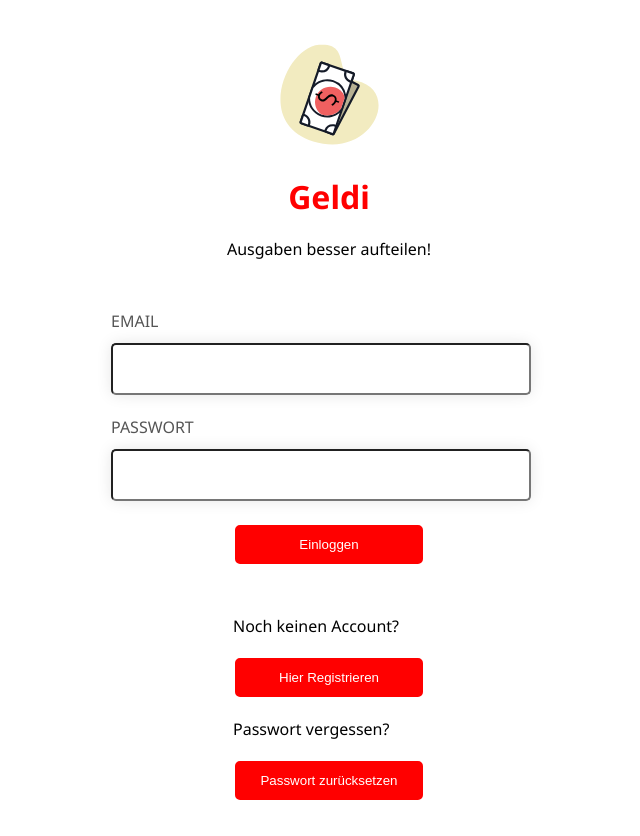
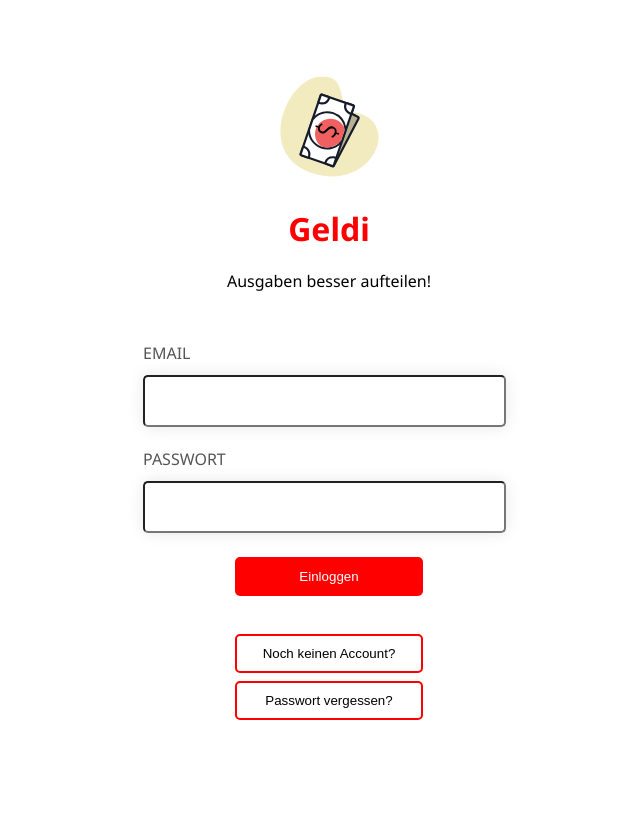
Before and after one commit to julian-kofler/geldi, a Vue app in the folder frontend_v2/: page /signin in a window 1280 px wide. Shown: the whole page, without its empty margins (311-951 px from the left). After the commit the page ends 800 px from the top, so only its background shows below. Built offline with nearby package versions, Linux system fonts and the light colour scheme.

Commit message:
CSS and Login/Registration page adaptions

```diff
--- a/frontend_v2/src/assets/main.css
+++ b/frontend_v2/src/assets/main.css
@@ -24,6 +24,10 @@ h1 {
   color: red;
   text-align: center;
 }
+h2{
+  font: var(--h2);
+  color: red;
+}
 p {
   font: var(--p);
 }
@@ -45,14 +49,12 @@ input, .like-input{
   outline: none;
   width: 90%;
 }
-.like-input {
-  padding: 12px;
-  font-size: 1em;
-  border: none;
-  border-radius: 5px;
-  box-shadow: 0px 0px 15px rgba(0, 0, 0, 0.1);
-  outline: none;
-  width: 100%;
+input:focus, select:focus{
+  border-color: var(--coloraccent);
+}
+select {
+  background-color: white;
+  cursor: pointer;
 }
 /*a label and a input field*/
 .input-field {
@@ -129,11 +131,9 @@ button {
 }
 .bottom-bar-item {
   text-decoration: none;
-  /* color: #444; */
   display: flex;
   flex-direction: column;
   align-items: center;
-
   color: #333;
   padding: 10px; /* Added padding for touch targets */
   transition: color 0.3s; /* Smooth transition for hover effect */
@@ -142,8 +142,6 @@ button {
 .top-bar {
   justify-content: space-between;
   top: 0;
-  /* border-bottom: 2px solid #ccc; */
-
   border-bottom: 2px solid #eaeaea; /* Softer border color */
   background-color: #f8f9fa; /* Consistent with bottom bar */
   box-shadow: 0 2px 4px rgba(0, 0, 0, 0.1); /* Added shadow for depth */
@@ -155,7 +153,7 @@ button {
   margin-top: 60px;
 }
 .content-container {
-  padding: 2.5vw;
+  padding: 5vw;
   display: flex;
   flex-direction: column;
 }
--- a/frontend_v2/src/components/types.ts
+++ b/frontend_v2/src/components/types.ts
@@ -6,7 +6,7 @@ export interface GroupParams {
   }
 
   export interface GroupMember {
-    userId: number; //different in backend: 'id'
+    userId: number;
     nickname: string;
   }
 
--- a/frontend_v2/src/modules/registration/signin.vue
+++ b/frontend_v2/src/modules/registration/signin.vue
@@ -15,14 +15,6 @@ const submit = async () => {
   } catch (error) {
     alert("Einloggen fehlgeschlagen!");
   }
-};
-
-const signup = async () => {
-  router.push("/signup");
-};
-
-const pwReset = async () => {
-  router.push("/passwordReset");
 };
 </script>
 
@@ -63,15 +55,13 @@ const pwReset = async () => {
         <button class="btn-primary" type="submit">Einloggen</button>
       </div>
       <div class="login_register_box lower_box">
-        <p>Noch keinen Account?</p>
-        <button class="btn-primary" @click="signup">
-          Hier Registrieren
+        <button class="btn-secondary" @click="router.push('/signup');">
+          Noch keinen Account?
         </button>
       </div>
       <div class="login_register_box">
-        <p>Passwort vergessen?</p>
-        <button class="btn-primary" @click="pwReset">
-          Passwort zurücksetzen
+        <button class="btn-secondary" @click="alert('noch nicht implementiert')">
+          Passwort vergessen?
         </button>
       </div>
     </form>
--- a/frontend_v2/src/modules/registration/signup.vue
+++ b/frontend_v2/src/modules/registration/signup.vue
@@ -62,14 +62,13 @@ const signin = async() => {
         />
       </div>
       <div class="login_register_box">
-        <button class="btn-primary" type="submit" @click="submit">
+        <button class="btn-primary" type="submit">
           Registrieren
         </button>
       </div>
       <div class="login_register_box lower_box">
-        <p>Schon einen Account?</p>
-        <button class="btn-primary" @click="signin">
-          Hier Einloggen
+        <button class="btn-secondary" @click="router.push('/signin/')">
+          Schon einen Account?
         </button>
       </div>
     </form>
```
Also changed, not shown: 1 other file (tests, documents, lock files or other folders).
